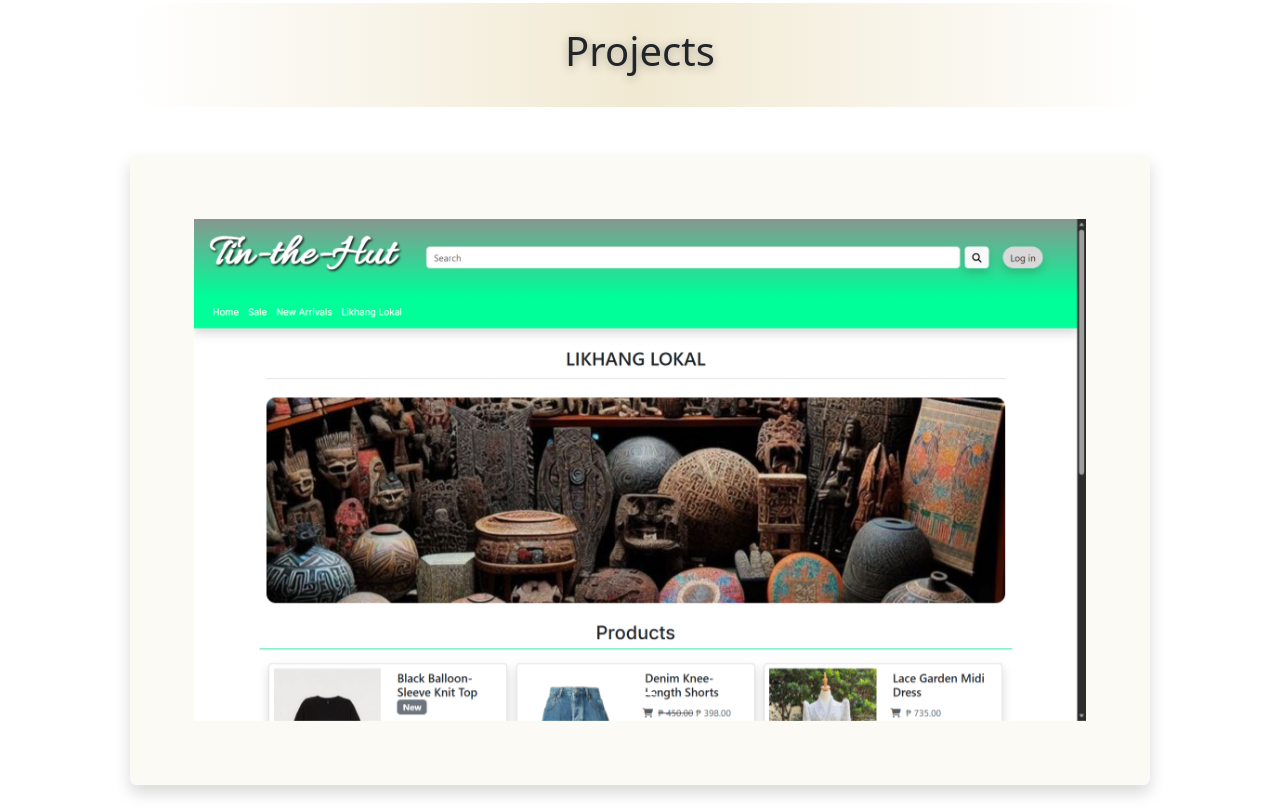
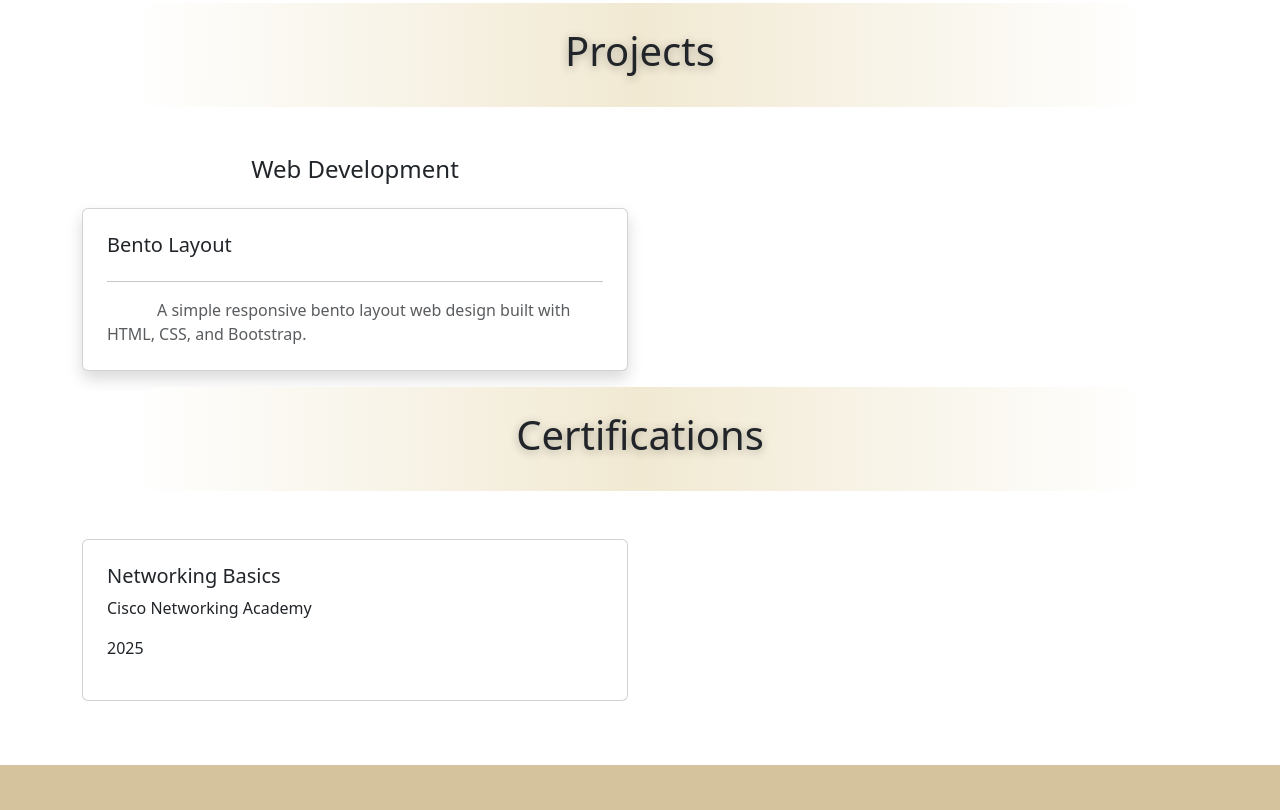
Before and after one commit to jennnnnn-k/jennnnnn-k.github.io, a plain HTML site: page index.html in a window 1280 px wide. Shown: the part 2203-3013 px from the top of the page. Drawn offline with nearby package versions, Linux system fonts and the light colour scheme.

Commit message:
Updated 'Projects' section

```diff
--- a/index.html
+++ b/index.html
@@ -224,8 +224,22 @@
                 </h1>
             </div>
 
-            <!-- Tin-the-Hut -->
-            <div class="projectCarousel border-0 shadow card p-lg-3 m-lg-5 m-sm-3">
+            <div class="row">
+                <div class="col-lg-6 col-sm-12">
+                    <div class="h4 text-center mb-4">Web Development</div>
+                    <a href="https://jennnnnn-k.github.io/Web-Development/bento_layout/" target="_blank" class="text-decoration-none">
+                        <div class="card shadow p-4">
+                            <div class="h5">Bento Layout</div>
+                            <hr>
+                            <div class="text-muted" style="text-indent: 50px;">A simple responsive bento layout web
+                                design
+                                built with HTML, CSS, and Bootstrap.</div>
+                        </div>
+                    </a>
+                </div>
+            </div>
+
+            <!-- <div class="projectCarousel border-0 shadow card p-lg-3 m-lg-5 m-sm-3">
                 <div id="tinTheHutCarousel" class="carousel slide m-5">
                     <div class="carousel-indicators">
                         <button type="button" data-bs-target="#tinTheHutCarousel" data-bs-slide-to="0" class="active"
@@ -244,7 +258,6 @@
                 </div>
             </div>
 
-            <!-- Express-O -->
             <div class="projectCarousel border-0 shadow card p-lg-3 m-lg-5 m-sm-3">
                 <div id="expressOCarousel" class="carousel slide m-5">
                     <div class="carousel-indicators">
@@ -320,7 +333,7 @@
                         <span class="visually-hidden">Next</span>
                     </button>
                 </div>
-            </div>
+            </div> -->
         </div>
     </section>
 
@@ -371,6 +384,6 @@
     <script src="https://cdn.jsdelivr.net/npm/bootstrap@5.3.8/dist/js/bootstrap.bundle.min.js"
         integrity="sha384-FKyoEForCGlyvwx9Hj09JcYn3nv7wiPVlz7YYwJrWVcXK/BmnVDxM+D2scQbITxI"
         crossorigin="anonymous"></script>
-    </body>
+</body>
 
 </html>
```
